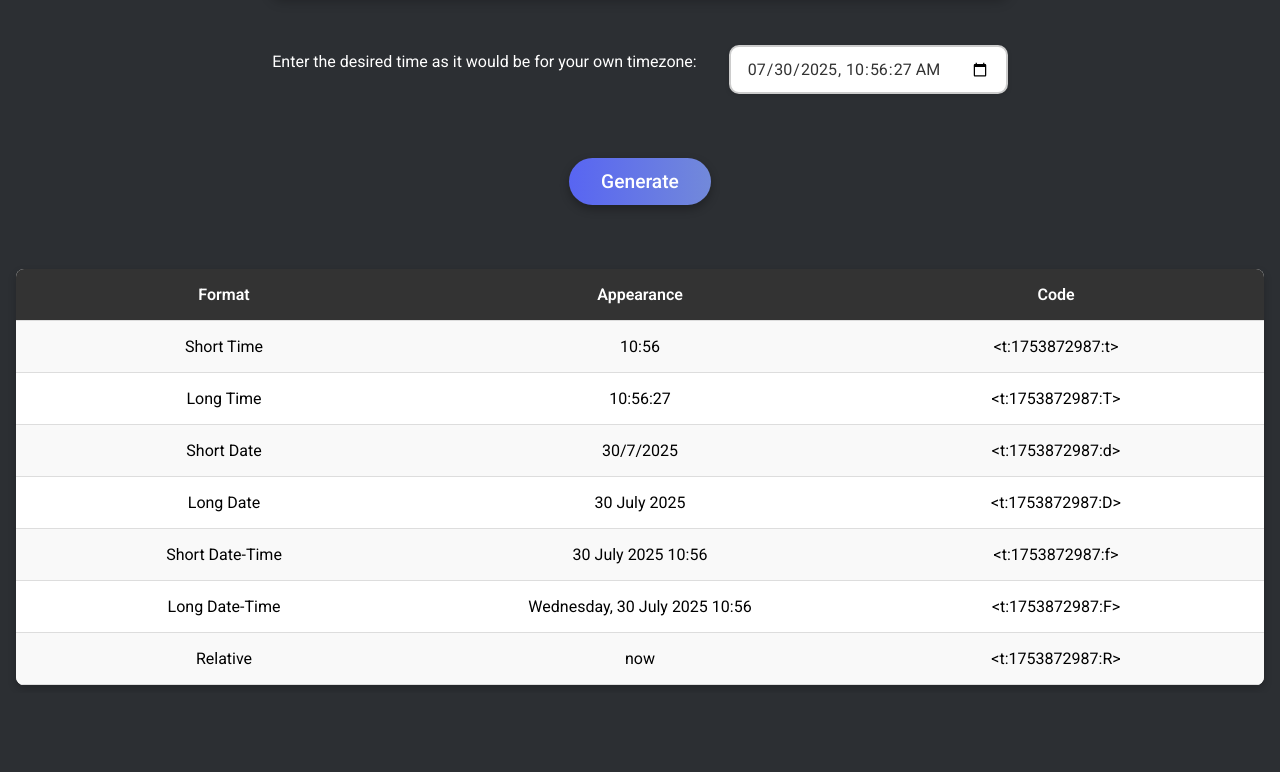
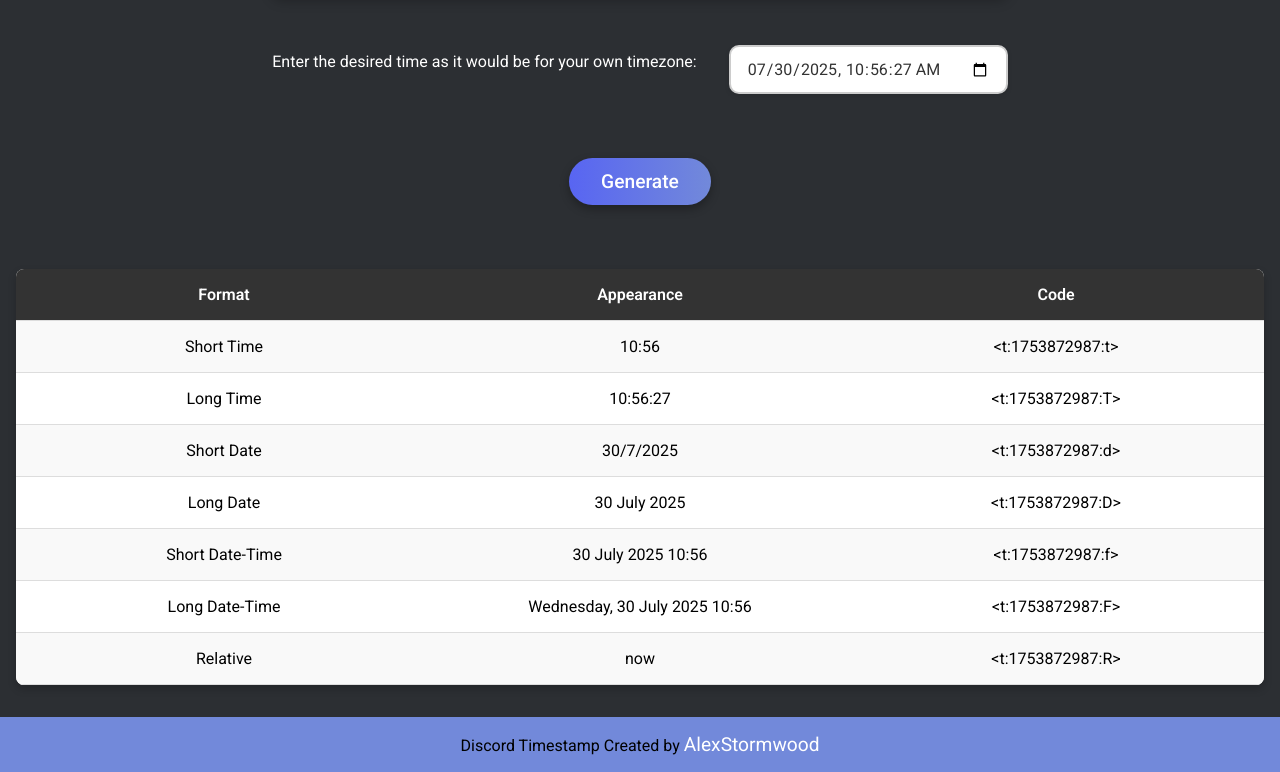
Before and after one commit to AlexStormwood/DiscordTimestampGenerator, a plain HTML site: page src/index.html in a window 1280 px wide. Shown: the part 124-896 px from the top of the page. Before the commit the page ends 817 px from the top, so only its background shows below. Drawn offline with Linux system fonts and the light colour scheme.

Commit message:
feat: added footer

```diff
--- a/src/index.html
+++ b/src/index.html
@@ -111,6 +111,10 @@
 		</table>
 	</div>
 
+	<div class="footer-container">
+		<p class="footer">Discord Timestamp Created by <span><a href="https://github.com/AlexStormwood">AlexStormwood</a></span></p>
+	</div>
+
 	<script>
 		// Establish an example for page visitors
 		let timeAtPageLoad = new Date();
--- a/src/style.css
+++ b/src/style.css
@@ -7,8 +7,8 @@ td {
 
 body {
     background-color: #2C2F33;
-;
     font-family: "Roboto", sans-serif;
+    margin: 0;
 }
 
 .heading {
@@ -123,3 +123,24 @@ input[type="datetime-local"]:focus {
 label {
     color: white;
 }
+
+.footer-container {
+    display: flex;
+    justify-content: center;
+    align-items:flex-end;
+    background-color: #7289DA;
+    margin: 2rem 0 0 0;
+}
+
+a:link {
+    text-decoration: none;
+    color: #fff;
+}
+.footer span {
+    text-decoration: none;
+    font-size: 1.2rem;
+}
+
+/* .footer {
+    margin-top: auto;
+} */
```
